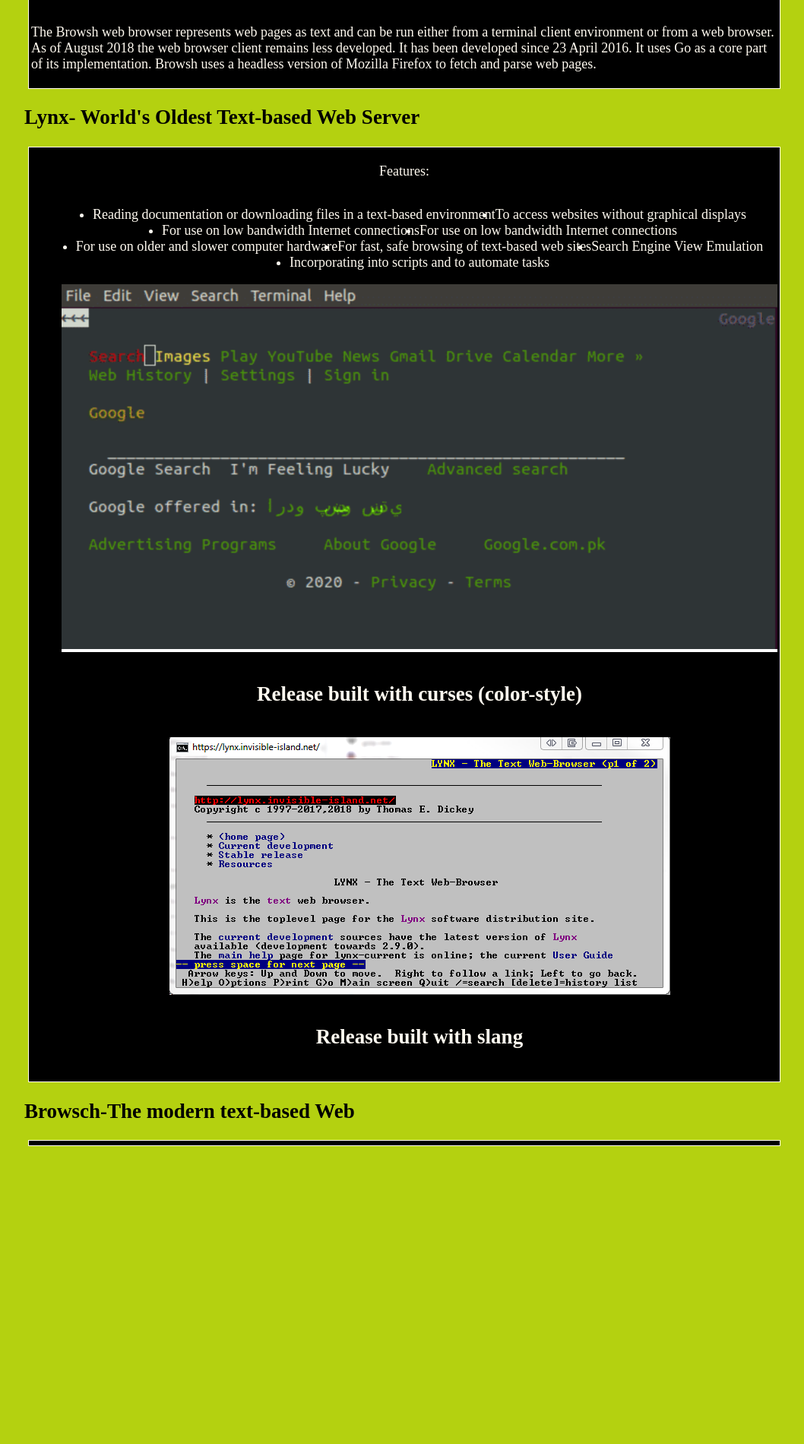
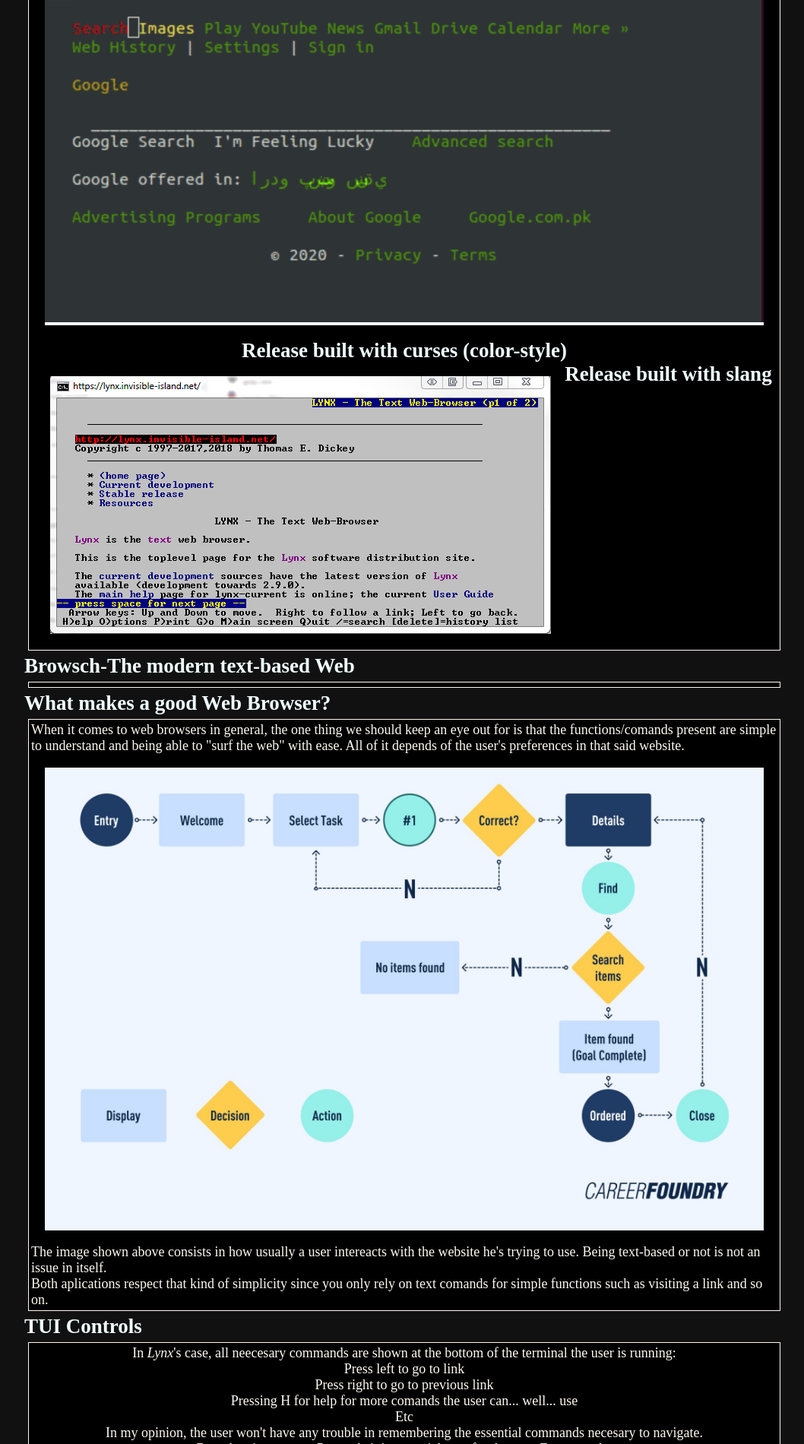
Before and after one commit to Icedev-234/Text-Based-Web-HCI-Challenge-Alex-Rotaru, a plain HTML site: page HCI/index.html in a window 1280 px wide. Shown: the part 900-2800 px from the top of the page at 76% size, without its empty margins (108-1166 px from the left). Before the commit the page ends 2413 px from the top, so only its background shows below. Drawn offline with Linux system fonts and the light colour scheme.

Commit message:
Adaugat informatii legate de user flow

```diff
--- a/HCI/index.html
+++ b/HCI/index.html
@@ -16,7 +16,8 @@
         <a href="#About">About</a>
         <a href="#Lynx">Lynx</a>
         <a href="#Browsh">Browsh</a>
-        <a href="#Comparison">Comparison</a>
+        <a href="#TWB">What makes a good TWB?</a>
+        <a href="#TUI">TUI Controls</a>
         <a href="">Contacts</a>
     </nav>
 
@@ -63,10 +64,11 @@
         <li>Search Engine View Emulation</li>
         <li>Incorporating into scripts and to automate tasks</li>
         <img id="image" src="./Lktdz.png">
-        <h2>Release built with curses (color-style)</h2>
-        <img id="image" src="./biEfG.png">
-        <h2> Release built with slang</h2>
+      <h2>Release built with curses (color-style)</h2>
+      <img id="image" src="./biEfG.png">
+      <h2> Release built with slang</h2>
       </ul>
+
 
       </div>
 
@@ -75,6 +77,32 @@
 
       </div>
 
+      <h2 id="TWB">What makes a good Web Browser?</h2>
+      <div class="box">
+        <p>When it comes to web browsers in general, the one thing we should keep an eye out for is that the functions/comands present
+        are simple to understand and being able to "surf the web" with ease. All of it depends of the user's preferences in that said website.</p>
+        <img id="image" src="./User_Flow-2048x1318.jpg">
+        <p>The image shown above consists in how usually a user intereacts with the website he's trying to use. Being text-based or not is not an issue in itself.</p>
+        <p>Both aplications respect that kind of simplicity since you only rely on text comands for simple functions such as visiting a link and so on.</p>
+      </div>
+
+      <h2 id="TUI"> TUI Controls</h2>
+      <div class="box">
+      <p>In <em>Lynx</em>'s case, all neecesary commands are shown at the bottom of the terminal the user is running:</p>
+      <ul>
+        <li>Press left to go to link </li>
+        <li>Press right to go to previous link </li>
+        <li>Pressing H for help for more comands the user can... well... use</li>
+        <li>Etc</li>
+      </ul>
+      <p> In my opinion, the user won't have any trouble in remembering the essential commands necesary to navigate.</p>
+      <p>But when it comes to <em>Browsch</em>, it is a special case for the user. For example:</p>
+
+      </div>
+
+
+
+
 
 
 </body>
--- a/HCI/styles.css
+++ b/HCI/styles.css
@@ -1,8 +1,15 @@
+* {
+    padding: 0;
+    margin: 0;
+    box-sizing: border-box;
+  }
+
 body {
     width: 80%;
     max-width:1000px;
     margin: 0 auto;
-    background-color:rgb(180, 209, 16);
+    background-color: #111;
+    min-height: 100vh;
     font-size: large;
     }
 
@@ -59,3 +66,21 @@
         padding: 5px;
         margin: 5px;
     }
+
+    ul {
+        display:inline-block;
+      }
+
+      li {
+        display:inline;
+        padding:0 20%; /* try adjusting the side % to give a feel of center aligned.*/
+      }
+
+      h2{
+        color:azure;
+      }
+      h1{
+        color:azure;
+        display: flex;
+        align-items: center;
+      }
```
Also changed, not shown: HCI/User_Flow-2048x1318.jpg (added).
